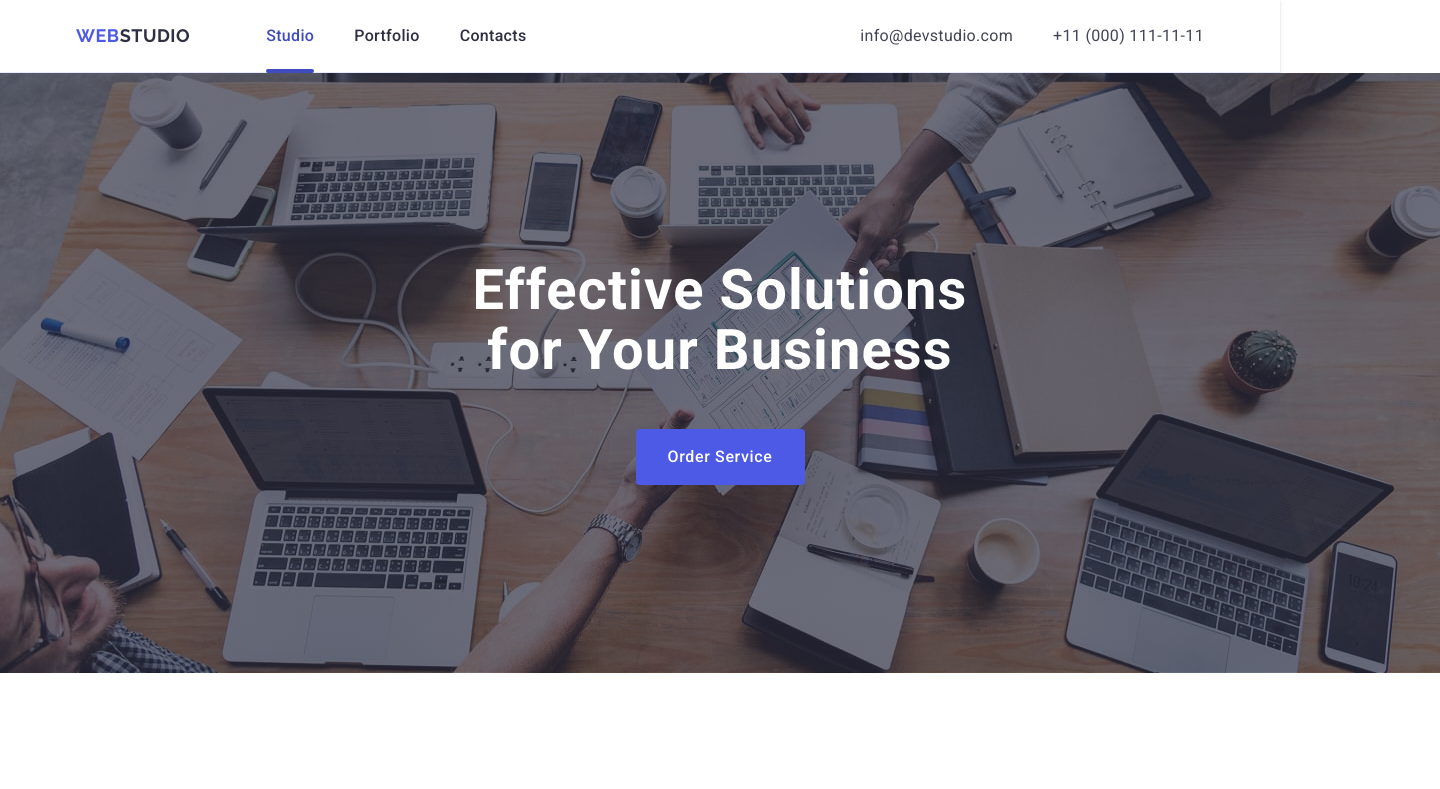
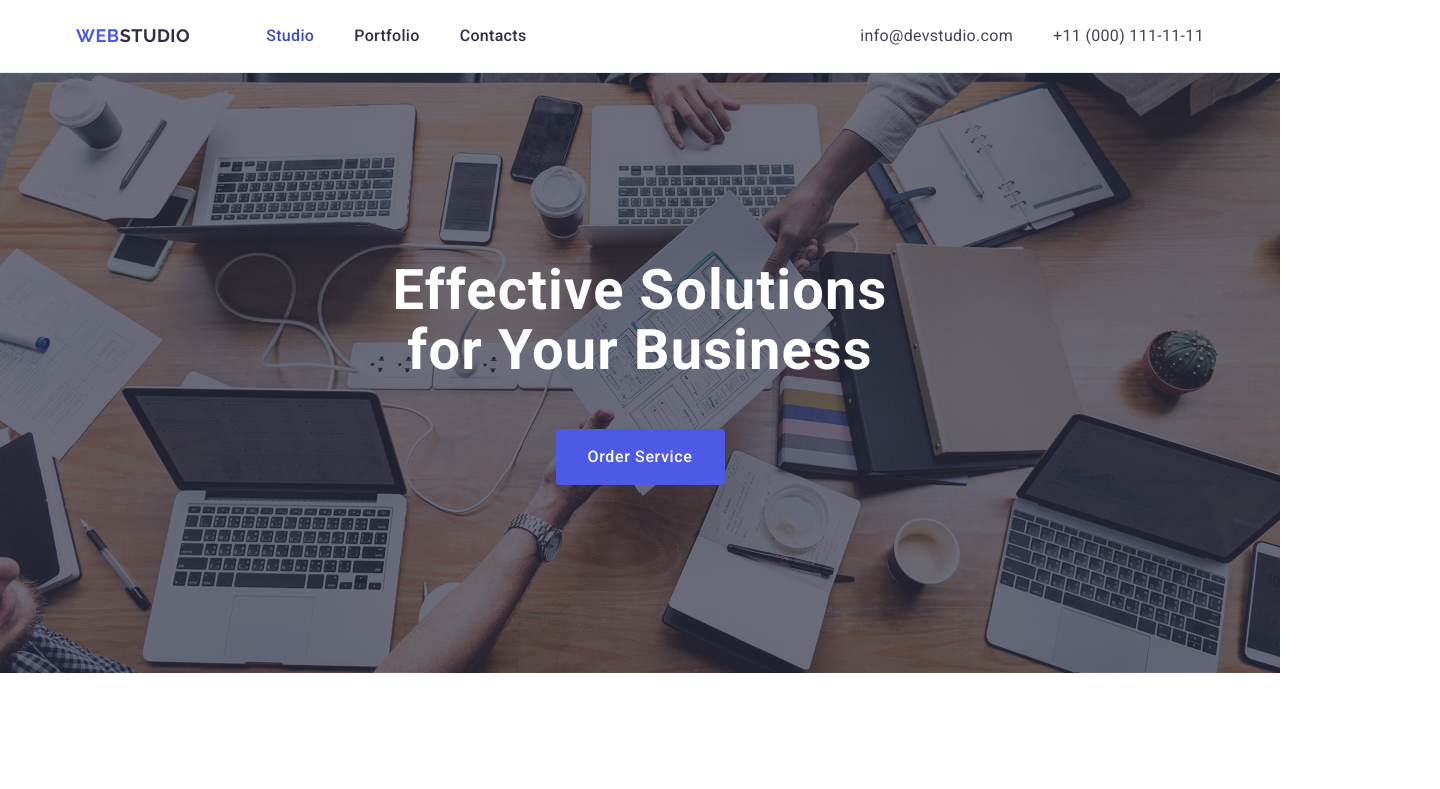
Before and after one commit to Edward-lyss/goit-markup-hw-04, a plain HTML site: page index.html in a window 1280 px wide. Shown: the top 789 px of the page, 1440 px wide, since content can reach past the window. Drawn offline with nearby package versions, Linux system fonts and the light colour scheme.

Commit message:
second-end

```diff
--- a/css/styles.css
+++ b/css/styles.css
@@ -134,7 +134,7 @@ button {
   padding-top: 24px;
   padding-bottom: 24px;
   display: block;
-  transition: background-color 250ms cubic-bezier(0.4, 0, 0.2, 1);
+  transition: color 250ms cubic-bezier(0.4, 0, 0.2, 1);
 }
 
 .header-menu-link.current {
@@ -149,7 +149,7 @@ button {
   width: 100%;
   height: 4px;
   border-radius: 2px;
-  background-color: #404bbf;
+  color: #404bbf;
 }
 
 .contacts {
@@ -194,12 +194,12 @@ button {
   background-color: #2e2f42;
   padding-top: 188px;
   padding-bottom: 188px;
-  min-width: 1440px;
+  max-width: 1440px;
   margin: 0 auto;
   background-image: linear-gradient(rgba(46, 47, 66, 0.7), rgba(46, 47, 66, 0.7)), url(../images/back-img-hero.jpg);
   background-repeat: no-repeat;
   background-position: center;
-  block-size: cover;
+  background-size: cover;
 
 }
 
@@ -378,6 +378,7 @@ button {
 
 .portfolio-item {
   width: calc((100% - 48px) / 3);
+  transition: box-shadow 250ms cubic-bezier(0.4, 0, 0.2, 1)
 }
 
 .portfolio-item:hover,
@@ -452,10 +453,13 @@ button {
 
 .footer-container {
   display: flex;
-  gap: 120px;
+  align-items: baseline;
+
 }
 
-.footer-container-logo {}
+.footer-container-logo {
+  margin-right: 120px;
+}
 
 .footer-container-soc {}
 
```
